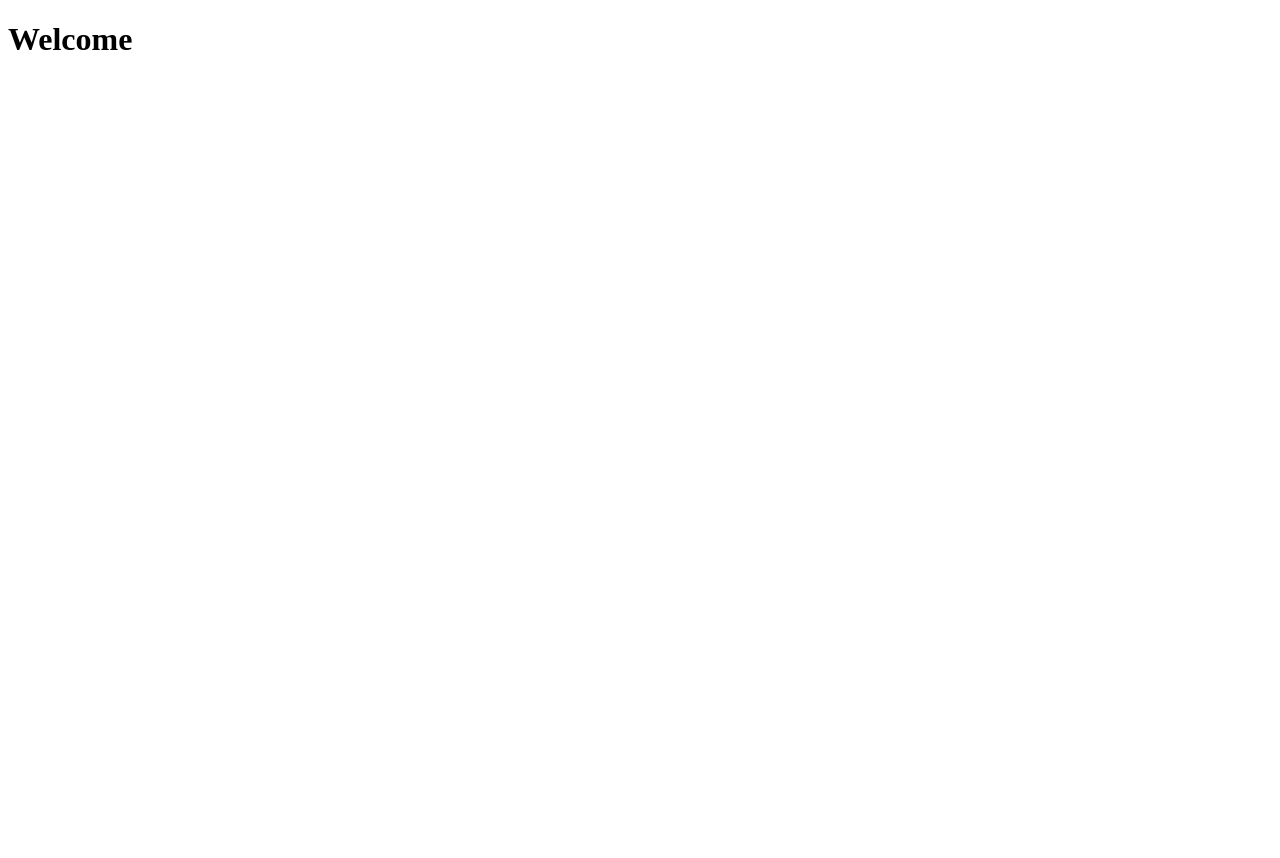
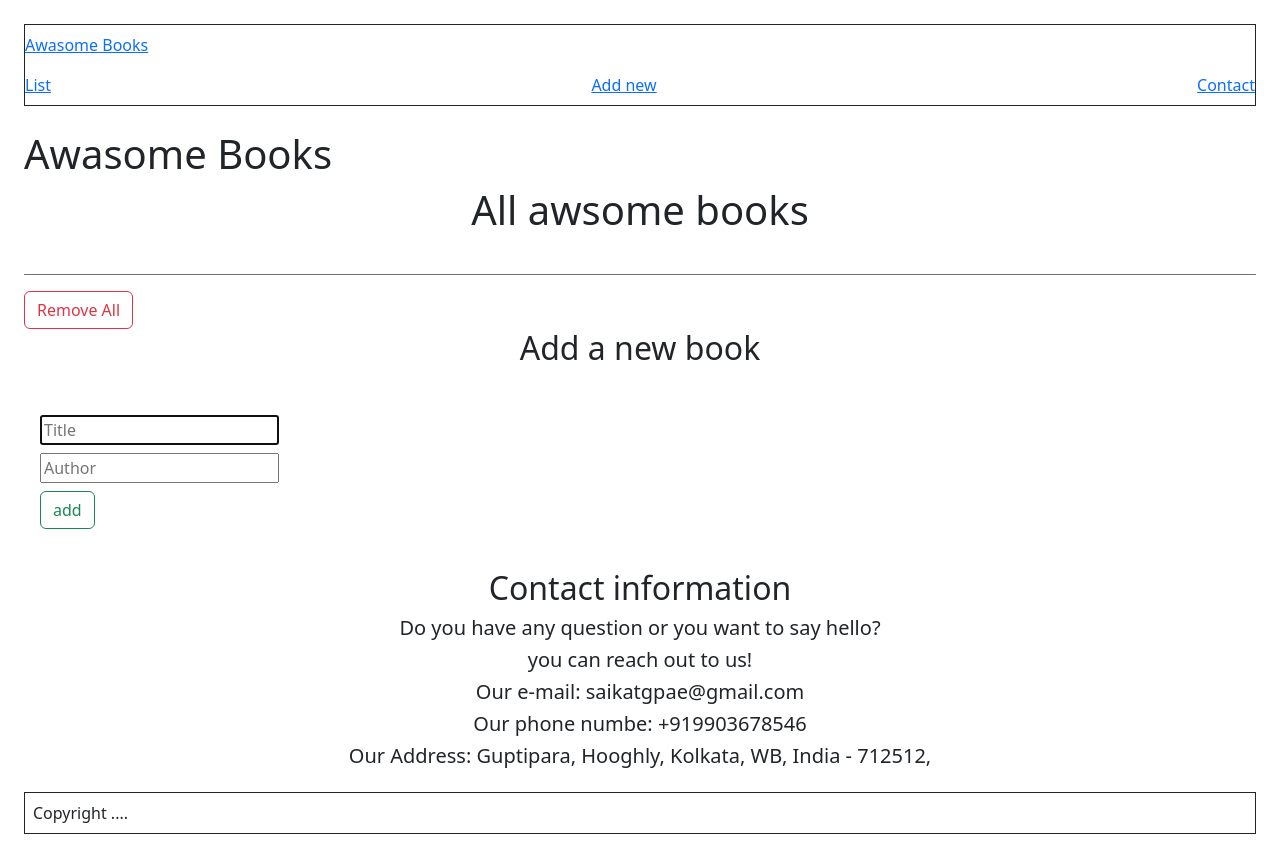
Before and after one commit to OpondoG/AwesomeBooks, a website: page index.html in a window 1280 px wide. Before the commit the page ends 800 px from the top, so only its background shows below. Drawn offline with nearby package versions, Linux system fonts and the light colour scheme.

Commit message:
add files

```diff
--- a/index.html
+++ b/index.html
@@ -5,11 +5,65 @@
     <meta charset="UTF-8">
     <meta http-equiv="X-UA-Compatible" content="IE=edge">
     <meta name="viewport" content="width=device-width, initial-scale=1.0">
-    <title>Document</title>
+    <link rel="stylesheet" href="./index.css">
+    <link href="https://cdn.jsdelivr.net/npm/bootstrap@5.2.0/dist/css/bootstrap.min.css" rel="stylesheet" integrity="sha384-gH2yIJqKdNHPEq0n4Mqa/HGKIhSkIHeL5AyhkYV8i59U5AR6csBvApHHNl/vI1Bx" crossorigin="anonymous">
+    <link rel="preconnect" href="https://fonts.googleapis.com">
+    <link rel="preconnect" href="https://fonts.gstatic.com" crossorigin>
+    <link href="https://fonts.googleapis.com/css2?family=Poppins:ital,wght@0,200;0,400;1,600&display=swap" rel="stylesheet">
+    <title>Awasome Books</title>
 </head>
 
 <body>
-    <h1>Welcome</h1>
+    <div class="p-4">
+        <section class="main">
+            <div class="header border border-dark justify-content-between">
+                <div class="navbar">
+                    <a href="">Awasome Books</a>
+                </div>
+                <div class="navbar gap-3">
+                    <a href="" class="list">List</a>
+                    <div class="vertical"></div>
+                    <a href="" class="add-new">Add new</a>
+                    <div class="vertical"></div>
+                    <a href="" class="contact">Contact</a>
+                </div>
+            </div>
+            <div class="date mb-4"></div>
+            <div class="books-div">
+                <h1 class="mobile-heading">Awasome Books</h1>
+                <h1 class="desktop-heading text-center">All awsome books</h1>
+                <div class="book-details p-3 border-bottom border-secondary">
+                </div>
+                <button type="button" class="remove btn btn-outline-danger mt-3" id="removeAll">Remove All</button>
+            </div>
+            <div class="add-div">
+                <h2 class="desktop-add-heading text-center">Add a new book</h2>
+                <form class="add-form p-3 mt-4" name="book-add">
+                    <div class="mt-2">
+                        <input type="text" placeholder="Title" id="title" autofocus maxlength="10" minlength="2" required>
+                    </div>
+                    <div class="mt-2">
+                        <input type="text" placeholder="Author" id="author" maxlength="10" minlength="2" required>
+                    </div>
+                    <div class="">
+                        <button type="button" class="remove btn btn-outline-success mt-2" id="add">add</button>
+                    </div>
+                </form>
+            </div>
+        </section>
+    </div>
+    <div class="contact-div text-center">
+        <h2 class="desktop-add-heading text-center">Contact information</h2>
+        <div class="contact-details">
+            <h5 class="">Do you have any question or you want to say hello?</h5>
+            <h5 class="">you can reach out to us!</h5>
+            <h5>Our e-mail: saikatgpae@gmail.com</h5>
+            <h5>Our phone numbe: +919903678546</h5>
+            <h5>Our Address: Guptipara, Hooghly, Kolkata, WB, India - 712512,</h5>
+        </div>
+    </div>
+    <footer class="footer m-4 p-2 border border-dark">Copyright ....</footer>
+    <script type="module" src="./index.js"></script>
 </body>
 
 </html>
--- /dev/null
+++ b/style.css
@@ -0,0 +1,104 @@
+.desktop-heading {
+    display: none;
+}
+
+.desktop-add-heading {
+    display: none;
+    font-size: calc(1.375rem + 1.5vw);
+}
+
+.book-details {
+    height: 300px;
+    background-color: rgb(250, 247, 243);
+    overflow: hidden;
+    overflow-y: scroll;
+}
+
+.header {
+    display: none;
+}
+
+.data-backgorund {
+    background-color: darkgrey;
+}
+
+.date {
+    display: none;
+}
+
+.none {
+    display: none;
+}
+
+.dis-block {
+    display: block;
+}
+
+.contact-details {
+    padding-left: 300px;
+    padding-right: 300px;
+}
+
+.contact-div {
+    display: none;
+}
+
+.footer {
+    display: none;
+}
+
+@media screen and (min-width: 768px) {
+    .desktop-heading {
+        display: block;
+    }
+    .mobile-heading {
+        display: none;
+    }
+    .book-details {
+        justify-content: space-between;
+        height: 500px;
+    }
+    .book-menu {
+        display: flex;
+        justify-content: space-between;
+        gap: 20px;
+    }
+    .add-form {
+        text-align: center;
+    }
+    .add-form input {
+        width: 50%;
+    }
+    .remove,
+    .add {
+        box-shadow: 5px 10px;
+    }
+    .add {
+        box-shadow: 5px 10px;
+    }
+    .desktop-add-heading {
+        display: block;
+    }
+    .header {
+        display: flex;
+        padding: 0 40px 0 40px;
+    }
+    .navbar a {
+        color: black;
+        text-decoration: none;
+    }
+    .vertical {
+        border-left: 2px solid black;
+        height: 20px;
+    }
+    .date {
+        display: block;
+        text-align: end;
+    }
+    .add-div {
+        display: none;
+    }
+    .footer {
+        display: block;
+    }
+}
```
